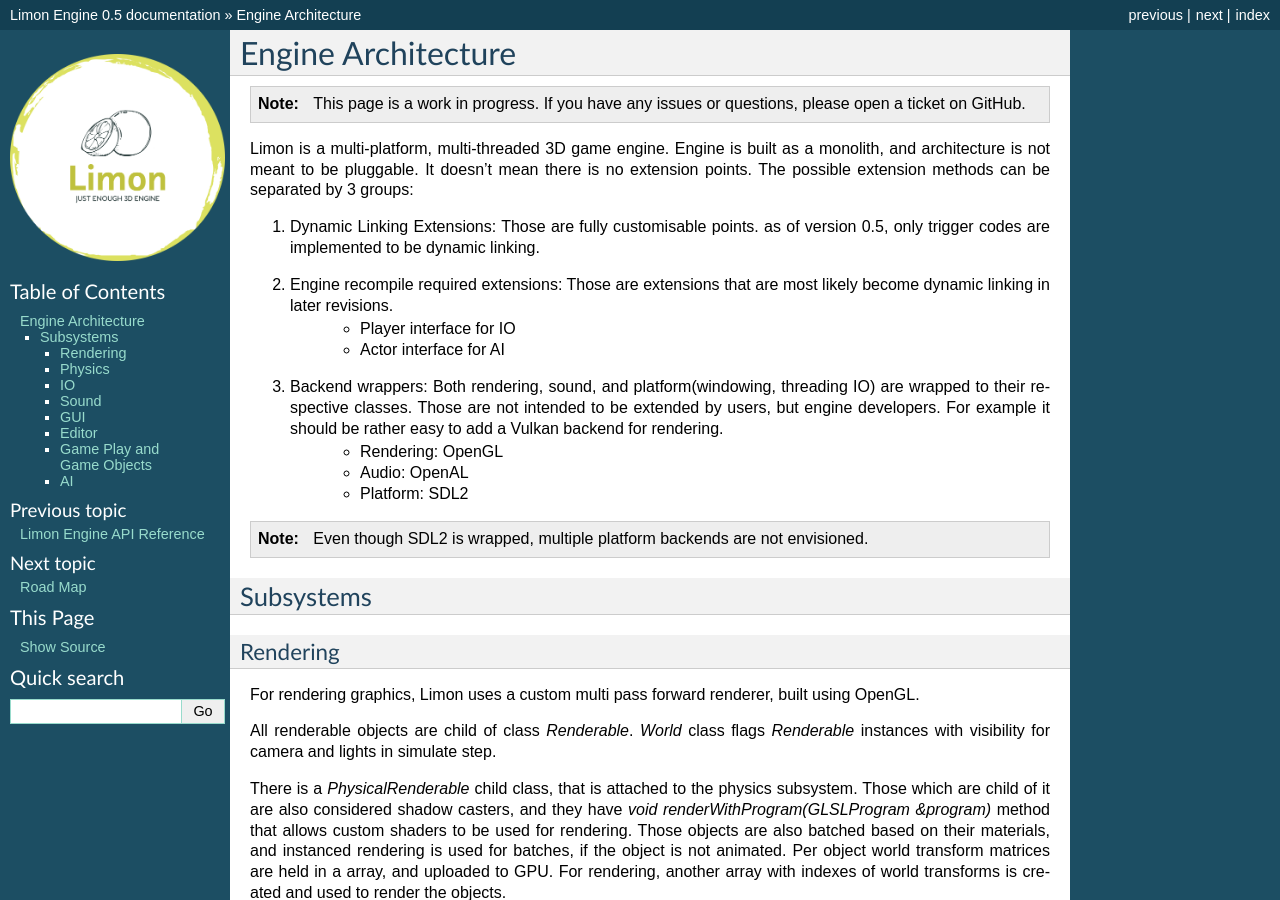
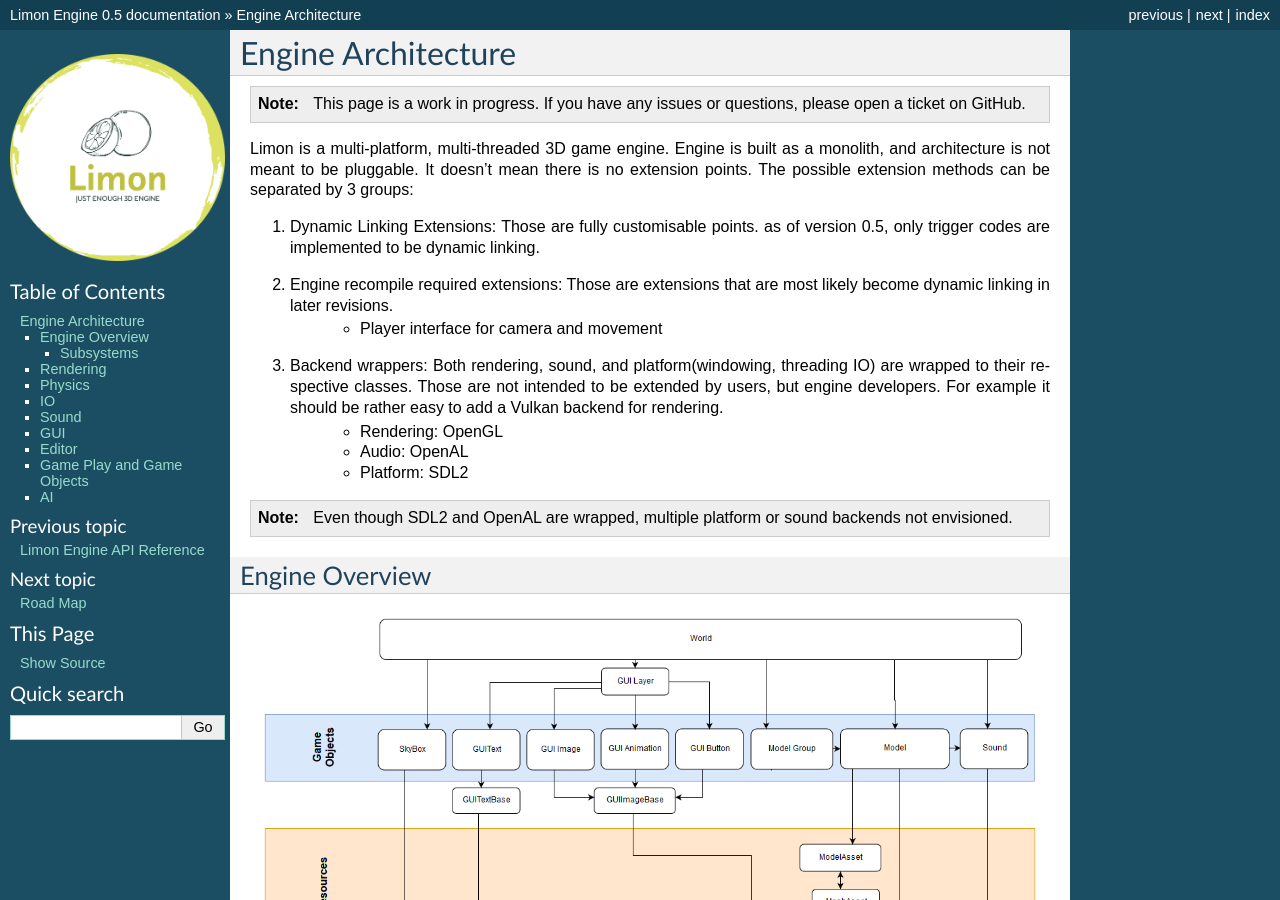
Before and after one commit to enginmanap/limonEngine-docs, a Sphinx documentation site: the page built from docs/EngineArchitecture.rst, in a window 1280 px wide and 900 px high. Built offline with Sphinx 7.4.7, drawn with Linux system fonts in a browser that asks for light colours; pages that are not in the unit, such as notebooks, are missing from menus; some of the changed text lies outside the part shown.

Commit message:
Add engine architecture overview Image

```diff
--- a/docs/EngineArchitecture.rst
+++ b/docs/EngineArchitecture.rst
@@ -10,16 +10,20 @@
 
 #. Dynamic Linking Extensions: Those are fully customisable points. as of version 0.5, only trigger codes are implemented to be dynamic linking.
 #. Engine recompile required extensions: Those are extensions that are most likely become dynamic linking in later revisions.
-    * Player interface for IO
-    * Actor interface for AI
+    * Player interface for camera and movement
 #. Backend wrappers: Both rendering, sound, and platform(windowing, threading IO) are wrapped to their respective classes. Those are not intended to be extended by users, but engine developers. For example it should be rather easy to add a Vulkan backend for rendering.
     * Rendering: OpenGL
     * Audio: OpenAL
     * Platform: SDL2
 
 .. note::
-    Even though SDL2 is wrapped, multiple platform backends are not envisioned.
+    Even though SDL2 and OpenAL are wrapped, multiple platform or sound backends not envisioned.
 
+Engine Overview
+===============
+
+.. figure:: _static/media/images/LimonEngineArch.png
+    :align: center
 
 Subsystems
 **********
```
Also changed, not shown: other parts of docs/EngineArchitecture.rst (+1 -1 lines), docs/_static/LimonEngineArch.xml (added, +1 -0 lines), docs/_static/media/images/LimonEngineArch.png (added).
